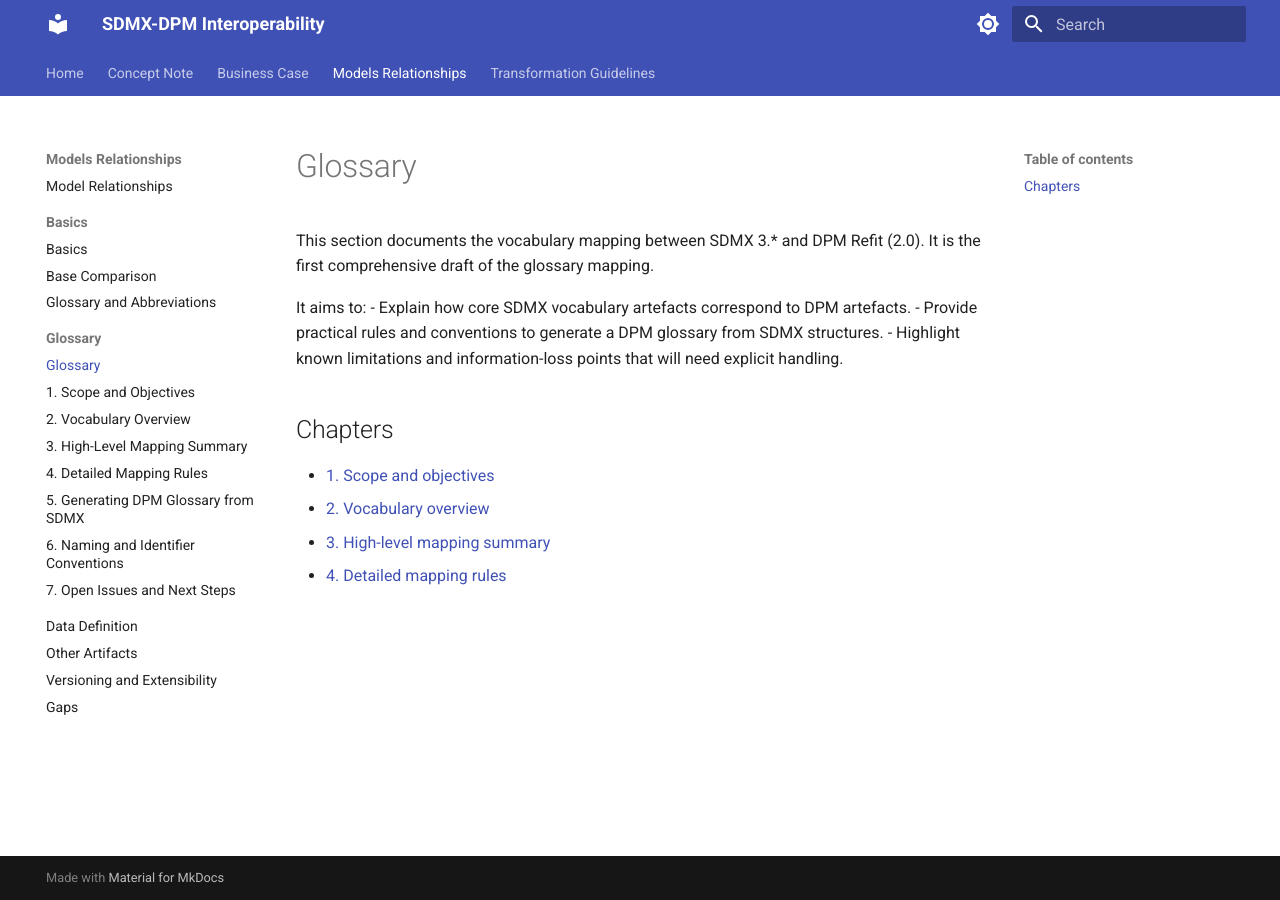
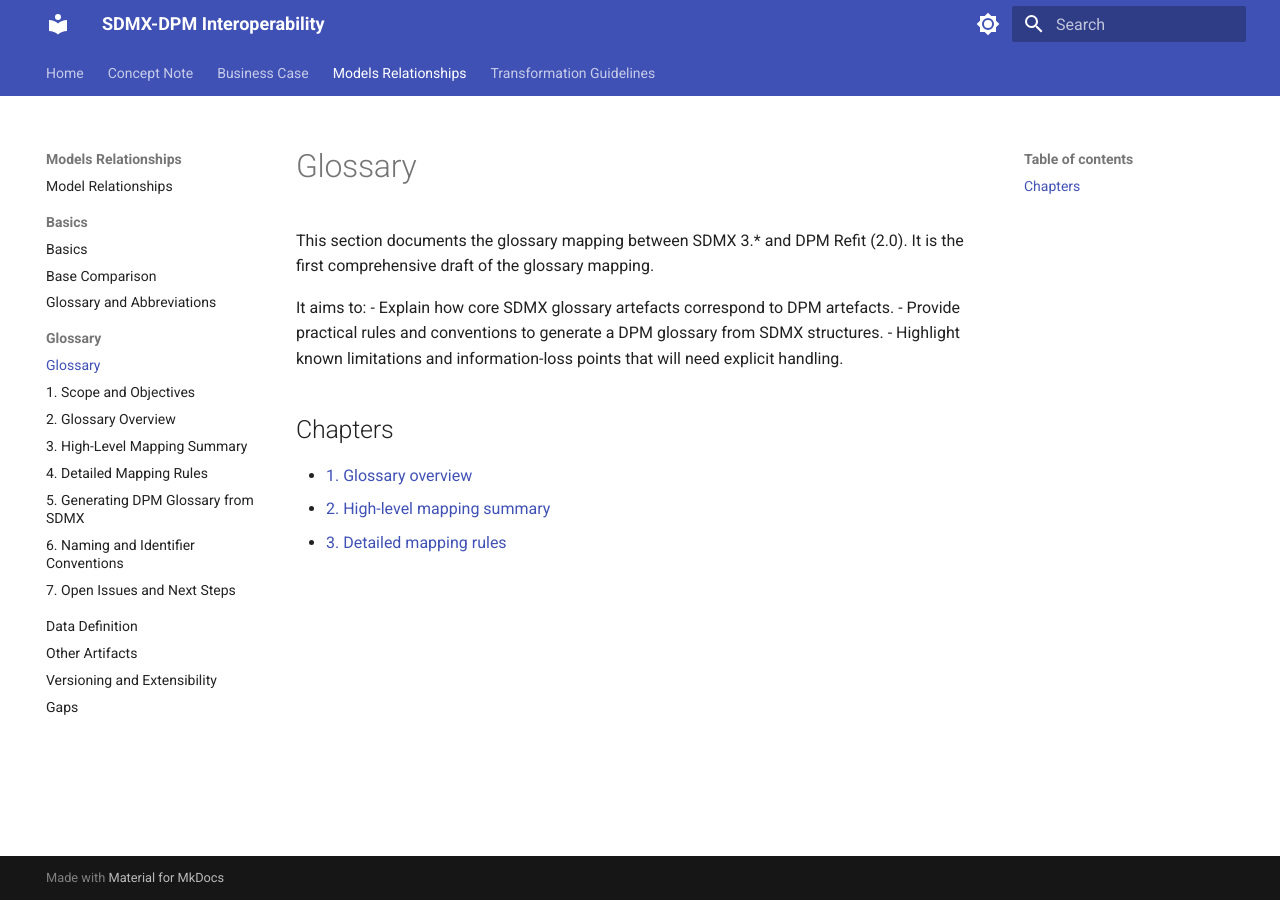
Before and after one commit to sdmx-twg/wp-sdmx-dpm, an MkDocs documentation site: the page built from docs/models-relationships/01_glossary/index.md, in a window 1280 px wide. Built offline with MkDocs 1.6.1 and Material for MkDocs 9.7.7, drawn with Linux system fonts in a browser that asks for light colours.

Commit message:
Substitued vocabulary for glossary, to keep consistence

```diff
--- a/docs/models-relationships/01_glossary/index.md
+++ b/docs/models-relationships/01_glossary/index.md
@@ -1,15 +1,14 @@
 # Glossary
 
-This section documents the vocabulary mapping between SDMX 3.* and DPM Refit (2.0). It is the first comprehensive draft of the glossary mapping.
+This section documents the glossary mapping between SDMX 3.* and DPM Refit (2.0). It is the first comprehensive draft of the glossary mapping.
 
 It aims to:
-- Explain how core SDMX vocabulary artefacts correspond to DPM artefacts.
+- Explain how core SDMX glossary artefacts correspond to DPM artefacts.
 - Provide practical rules and conventions to generate a DPM glossary from SDMX structures.
 - Highlight known limitations and information-loss points that will need explicit handling.
 
 ## Chapters
 
-- [1. Scope and objectives](01_scope_and_objectives.md)
-- [2. Vocabulary overview](02_vocabulary_overview.md)
-- [3. High-level mapping summary](03_high_level_mapping_summary.md)
-- [4. Detailed mapping rules](04_detailed_mapping_rules.md)
+- [1. Glossary overview](01_glossary_overview.md)
+- [2. High-level mapping summary](02_high_level_mapping_summary.md)
+- [3. Detailed mapping rules](03_detailed_mapping_rules.md)
--- a/mkdocs.yml
+++ b/mkdocs.yml
@@ -76,7 +76,7 @@ nav:
       - Glossary:
           - models-relationships/01_glossary/index.md
           - 1. Scope and Objectives: models-relationships/01_glossary/01_scope_and_objectives.md
-          - 2. Vocabulary Overview: models-relationships/01_glossary/02_vocabulary_overview.md
+          - 2. Glossary Overview: models-relationships/01_glossary/02_glossary_overview.md
           - 3. High-Level Mapping Summary: models-relationships/01_glossary/03_high_level_mapping_summary.md
           - 4. Detailed Mapping Rules: models-relationships/01_glossary/04_detailed_mapping_rules.md
           - 5. Generating DPM Glossary from SDMX: models-relationships/01_glossary/05_generating_dpm_glossary_from_sdmx.md
```
Also changed, not shown: docs/models-relationships/00_basics/index.md (+1 -1 lines), docs/models-relationships/01_glossary/01_glossary_overview.md (renamed from docs/models-relationships/01_glossary/02_vocabulary_overview.md, +3 -3 lines), docs/models-relationships/01_glossary/01_scope_and_objectives.md (deleted, +0 -14 lines), docs/models-relationships/01_glossary/02_high_level_mapping_summary.md (renamed from docs/models-relationships/01_glossary/03_high_level_mapping_summary.md), docs/models-relationships/01_glossary/03_detailed_mapping_rules.md (renamed from docs/models-relationships/01_glossary/04_detailed_mapping_rules.md).
